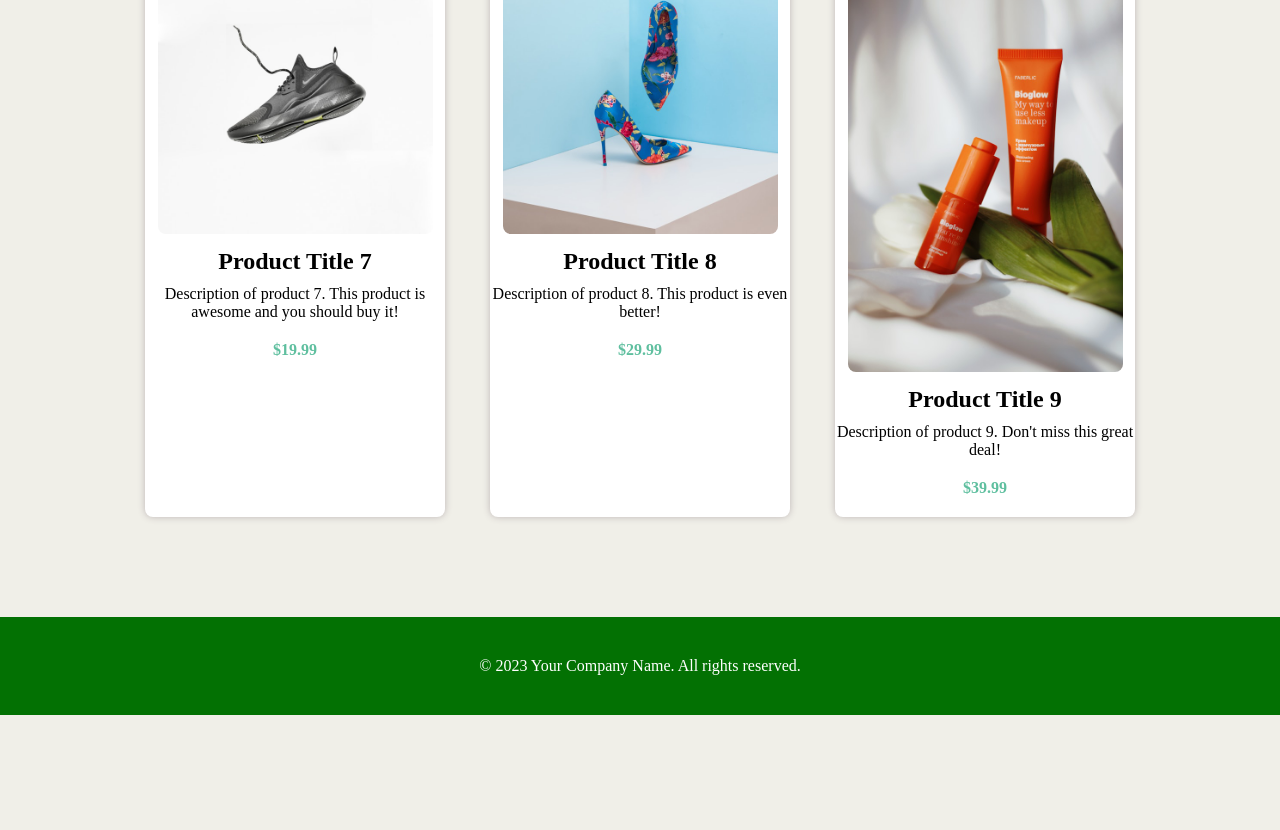
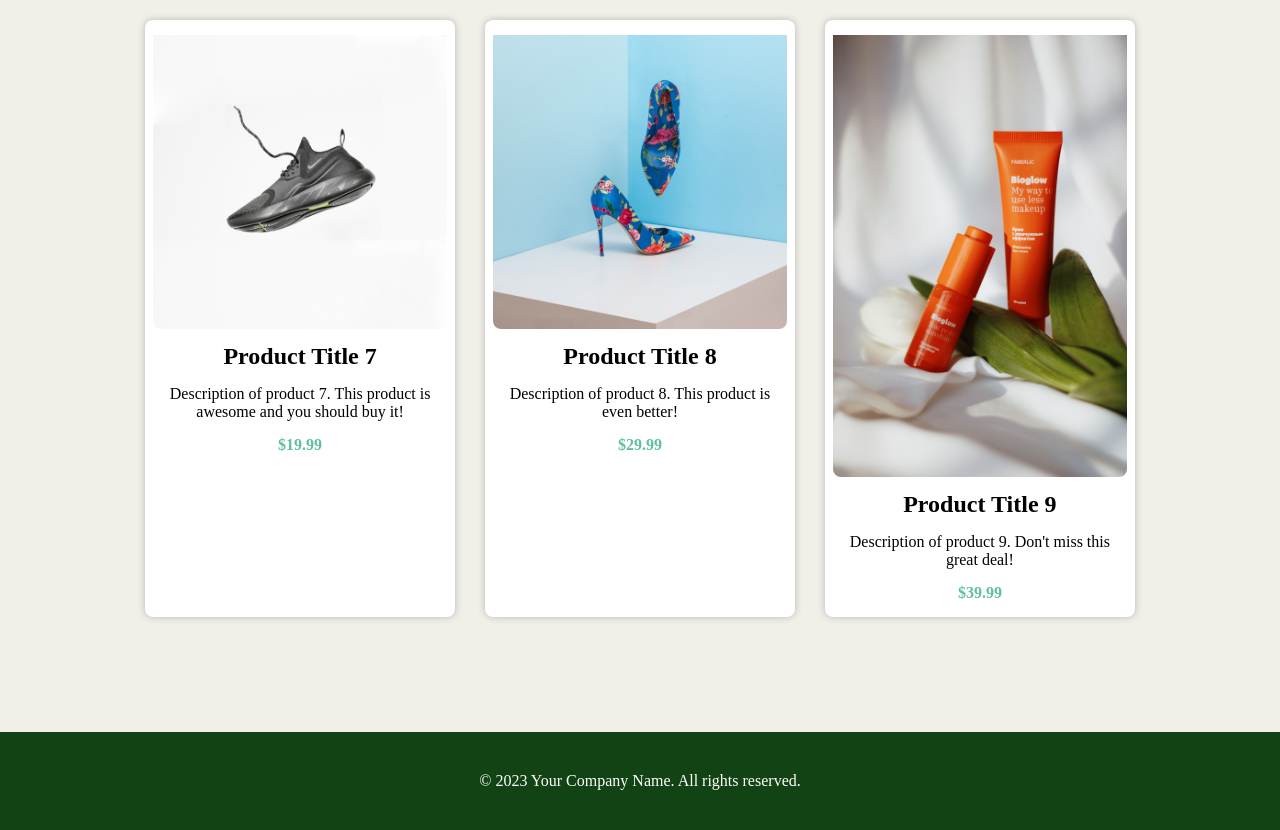
Before and after one commit to meronsisay/Assessment1_Meron-Sisay_Section2, a plain HTML site: page index.html in a window 1280 px wide. Shown: the part 1651-2481 px from the top of the page. Before the commit the page ends 2366 px from the top, so only its background shows below. Drawn offline with Linux system fonts and the light colour scheme.

Commit message:
responsive product design

```diff
--- a/assets/css/styles.css
+++ b/assets/css/styles.css
@@ -6,7 +6,7 @@ body{
     background-color: #f0efe8;
 }
 header{
-    background-color: rgb(213, 243, 213);
+    background-color: #4caf50;
     text-align: center;
     padding: 20px;
 }
@@ -35,8 +35,9 @@ h2{
      font-weight: 600;
 }
 .product-list{
-    width: 990px;
+    width: 75%;
     display: flex;
+    flex-direction: column;
     justify-content: space-between;
     margin: 0 auto;
 }
@@ -44,6 +45,7 @@ h2{
     text-align: center;
     background-color: #fff;
    border-radius: 8px;
+   margin-bottom: 15px;
    box-shadow: 0 0 7px rgb(189, 182, 182);
 }
 .product:hover{
@@ -54,17 +56,36 @@ h2{
     margin: 10px;
 }
 .product-list img{
-    width: 275px;
+    width: 95%;
     border-radius: 8px;
     padding-top:15px;
 }
 .product-list article p{
-    width: 300px;
+    width: 90%;
+    margin: 15px auto;
 }
 footer{
-    background-color:rgb(3, 113, 3);
+    background-color:#124314;
     text-align: center;
     color: white;
     padding: 40px;
     margin-top: 100px;
 }
+@media (min-width: 768px) {
+
+    .product-list {
+        flex-direction: row;
+        justify-content: space-between;
+        width: 710px;
+         gap: 3%;
+    }
+   .product{
+     width: 35%;
+   }
+}
+@media (min-width: 1024px) {
+    .product-list {
+        width: 990px;
+        /* justify-content: space-between; */
+    }
+}
```
